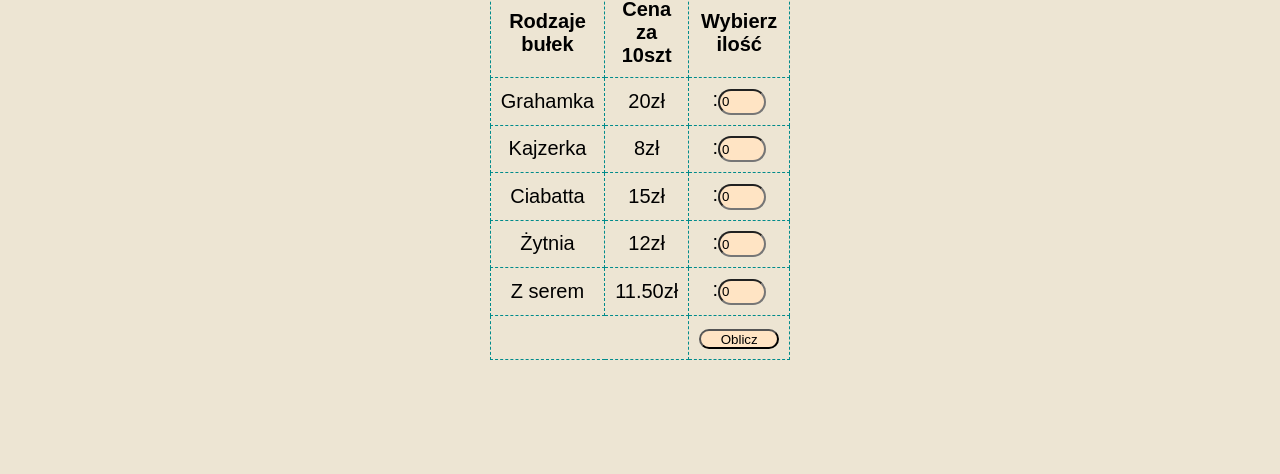
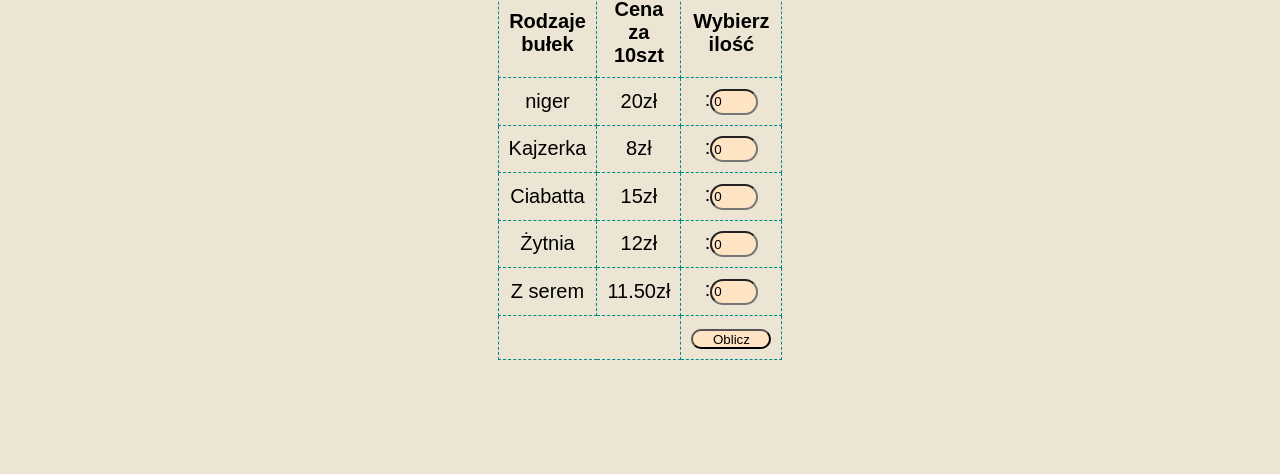
Before and after one commit to hub3rt123/piekarnia, a plain HTML site: page sklep.html in a window 1280 px wide. Shown: the part 224-698 px from the top of the page. Drawn offline with Linux system fonts and the light colour scheme; a web font is replaced by a local one.

Commit message:
Update sklep.html

```diff
--- a/sklep.html
+++ b/sklep.html
@@ -29,7 +29,7 @@
                 <th>Wybierz ilość</th>
             </tr>
             <tr>
-                <td>Grahamka</td>
+                <td>niger</td>
                 <td>20zł</td>
                 <td><label>:<input type="number" style="width: 40px;" value="0" id="grahamka"></label></td>
             </tr>
```
